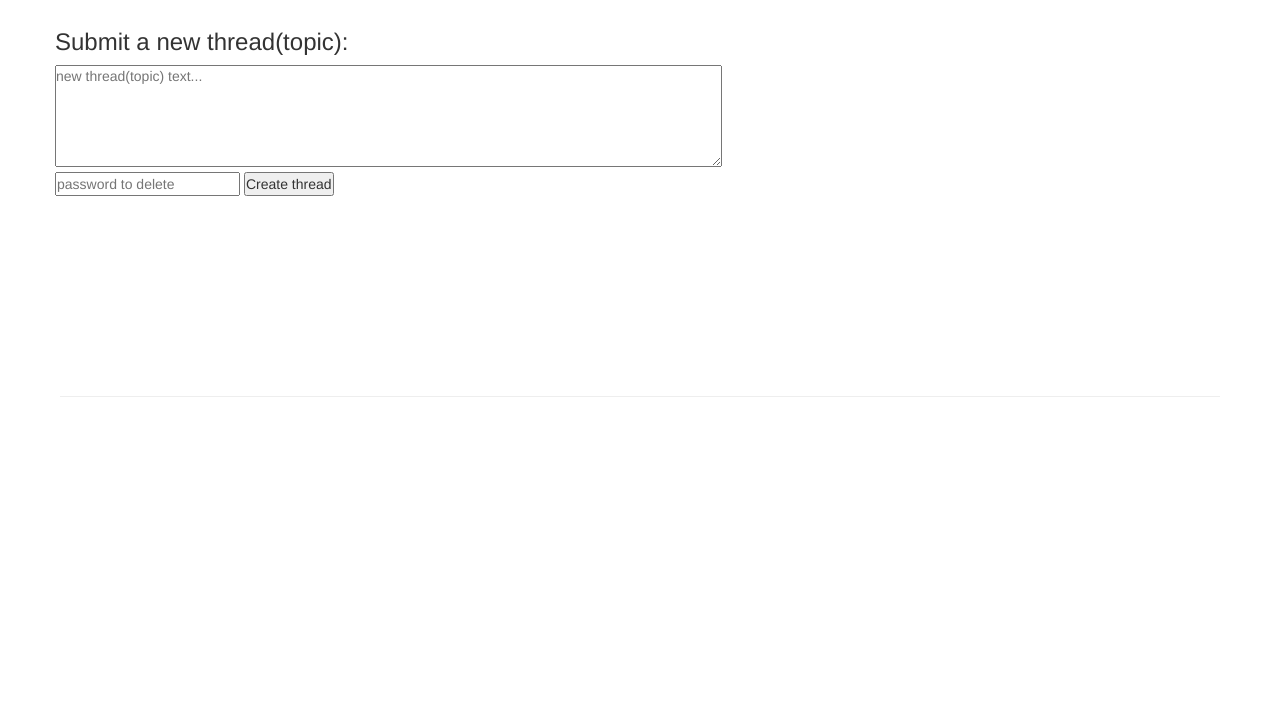
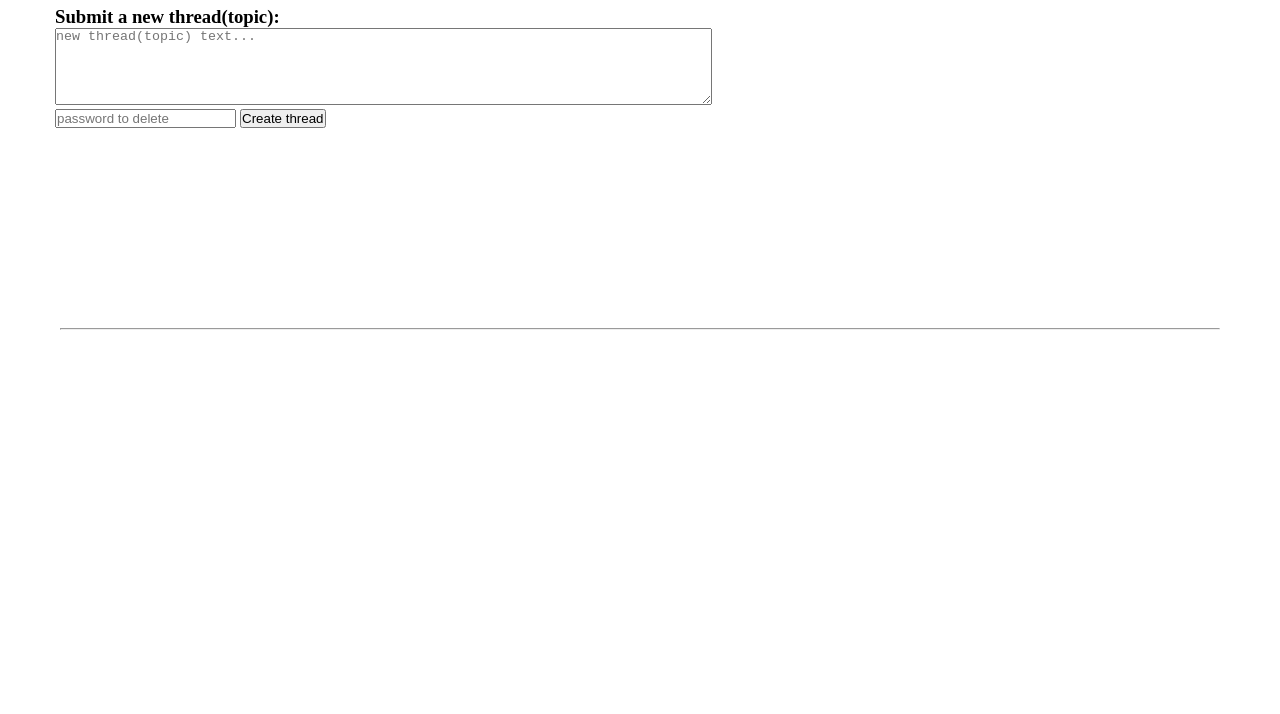
Before and after one commit to ke-liang-liu/fcc-anonymous-message-board, a website: page views/board.html in a window 1280 px wide. Shown: the part 86-800 px from the top of the page. Drawn offline with nearby package versions, Linux system fonts and the light colour scheme; no server answers.

Commit message:
update README

```diff
--- a/views/board.html
+++ b/views/board.html
@@ -5,7 +5,7 @@
     <meta name="description" content="A cool thing made with HyperDev">
     <link id="favicon" rel="icon" href="https://hyperdev.com/favicon-app.ico" type="image/x-icon">
     <link rel="stylesheet" href="https://cdnjs.cloudflare.com/ajax/libs/font-awesome/4.7.0/css/font-awesome.min.css">
-    <link rel="stylesheet" href="https://maxcdn.bootstrapcdn.com/bootstrap/3.4.1/css/bootstrap.min.css">
+<!--     <link rel="stylesheet" href="https://maxcdn.bootstrapcdn.com/bootstrap/3.4.1/css/bootstrap.min.css"> -->
     <meta charset="utf-8">
     <meta http-equiv="X-UA-Compatible" content="IE=edge">
     <meta name="viewport" content="width=device-width, initial-scale=1">
```
Also changed, not shown: views/index.html (+1 -1 lines), views/thread.html (+1 -1 lines), README.md.
